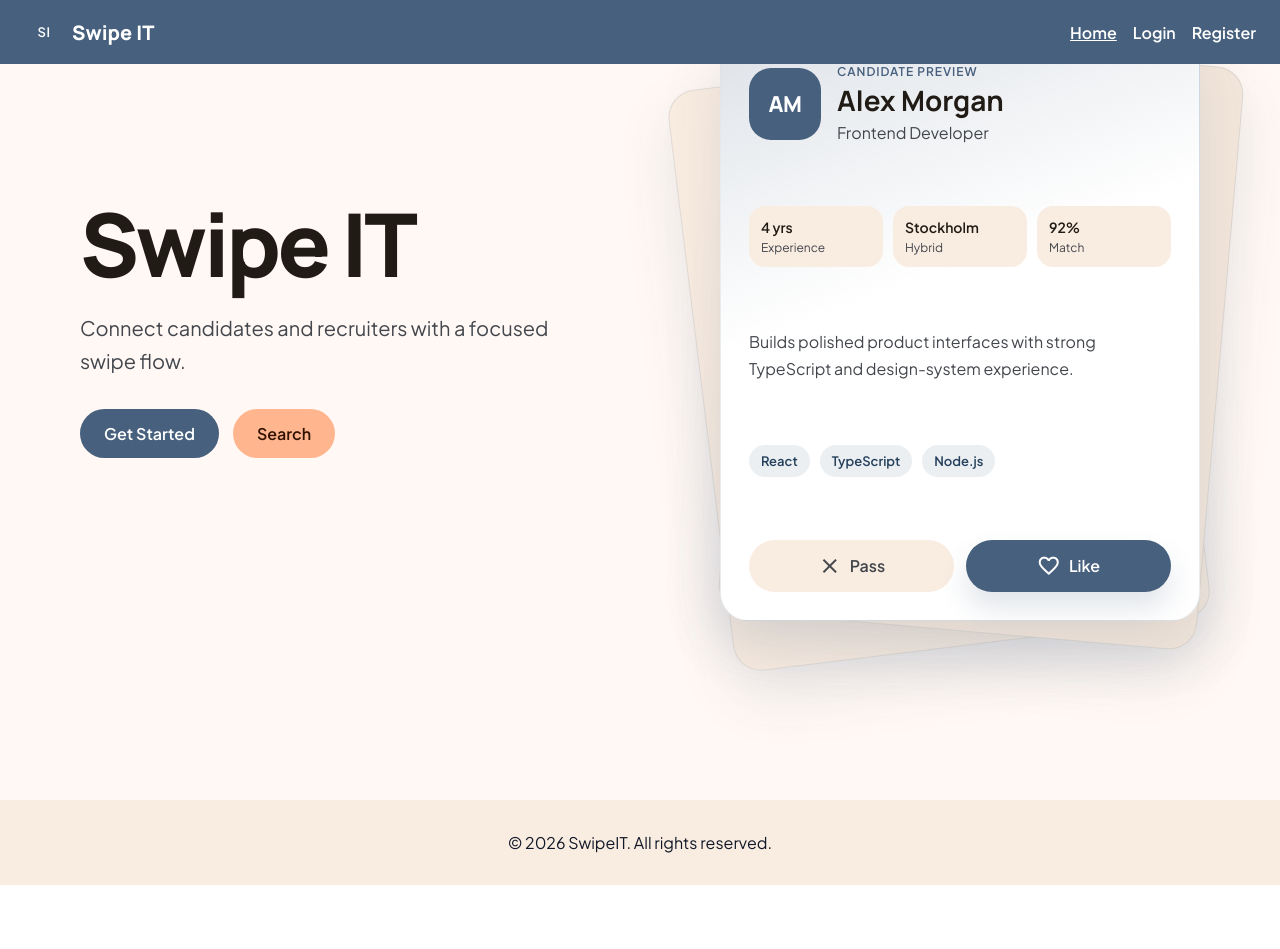
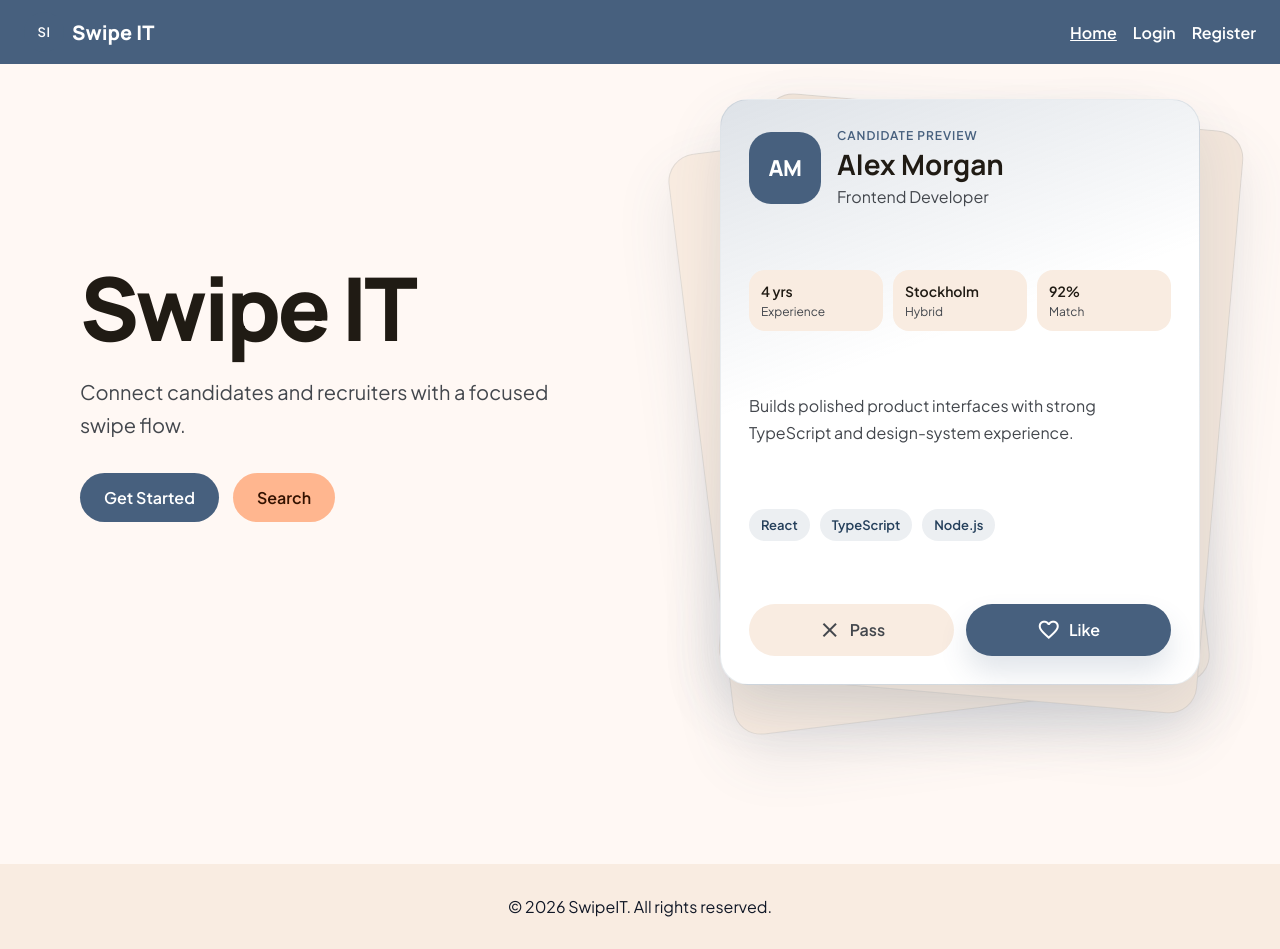
Before and after one commit to gusbo9233/SwipeIT, a React (Vite) app: page / in a window 1280 px wide. Before the commit the page ends 885 px from the top, so only its background shows below. Built offline with nearby package versions, Linux system fonts and the light colour scheme.

Commit message:
fix site layout

```diff
--- a/src/App.css
+++ b/src/App.css
@@ -1,9 +1,15 @@
-main {
-  min-height: calc(100vh - 112px);
+.content {
+  display: flex;
+  flex-direction: column;
 }
 
-.site-footer {
+main {
+  flex-grow: 1;
+}
+
+footer {
   background: var(--color-surface-container);
   padding: 16px 24px;
   text-align: center;
+
 }
--- a/src/App.tsx
+++ b/src/App.tsx
@@ -7,7 +7,7 @@ import { Route, Routes } from 'react-router-dom'
 
 function App() {
   return (
-    <>
+    <div className="content">
       <Header />
       <main className="site-main">
         <Routes>
@@ -19,7 +19,7 @@ function App() {
       <footer className="site-footer">
         <p>&copy; {new Date().getFullYear()} SwipeIT. All rights reserved.</p>
       </footer>
-    </>
+    </div>
   )
 }
 
--- a/src/pages/Home.css
+++ b/src/pages/Home.css
@@ -3,20 +3,6 @@
   background: var(--color-surface);
   color: var(--color-text);
   font-family: var(--font-body);
-}
-
-.top-bar {
-  align-items: center;
-  backdrop-filter: blur(16px);
-  background: rgb(254 241 230 / 84%);
-  display: flex;
-  justify-content: space-between;
-  left: 0;
-  padding: 16px 24px;
-  position: fixed;
-  top: 0;
-  width: 100%;
-  z-index: 10;
 }
 
 .brand,
```
Also changed, not shown: src/components/Header.css (line endings or trailing spaces).
